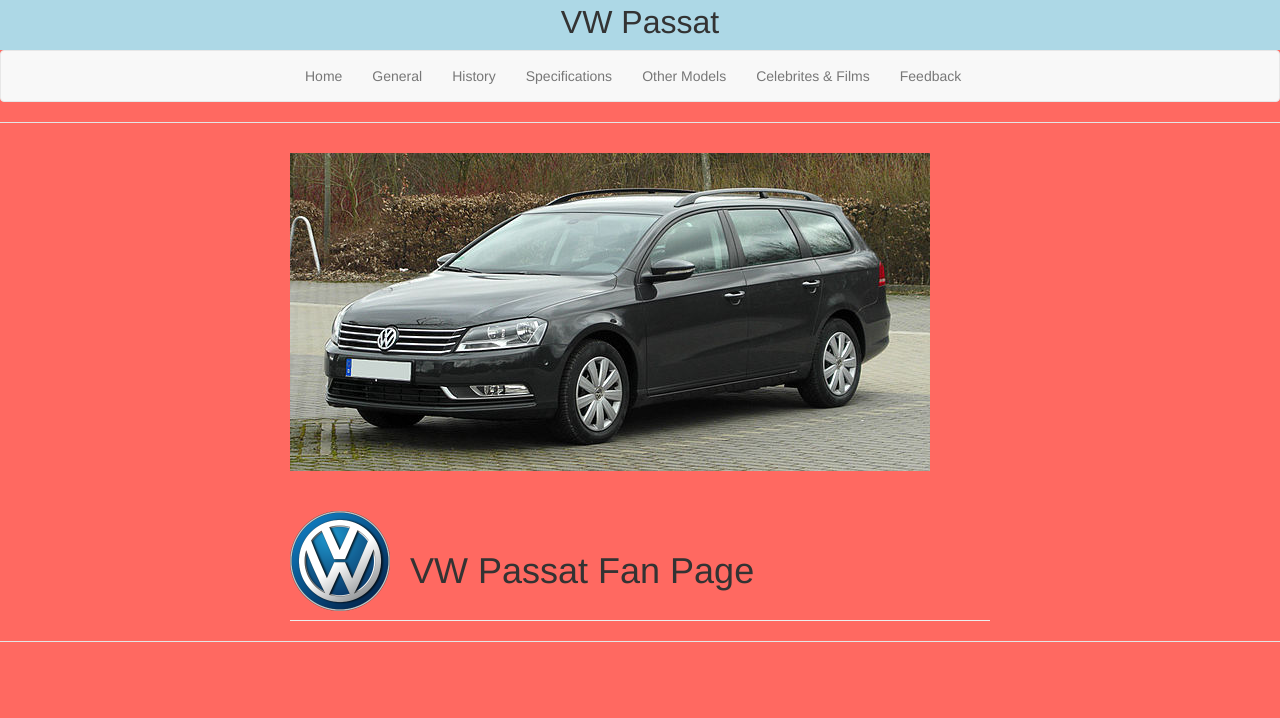
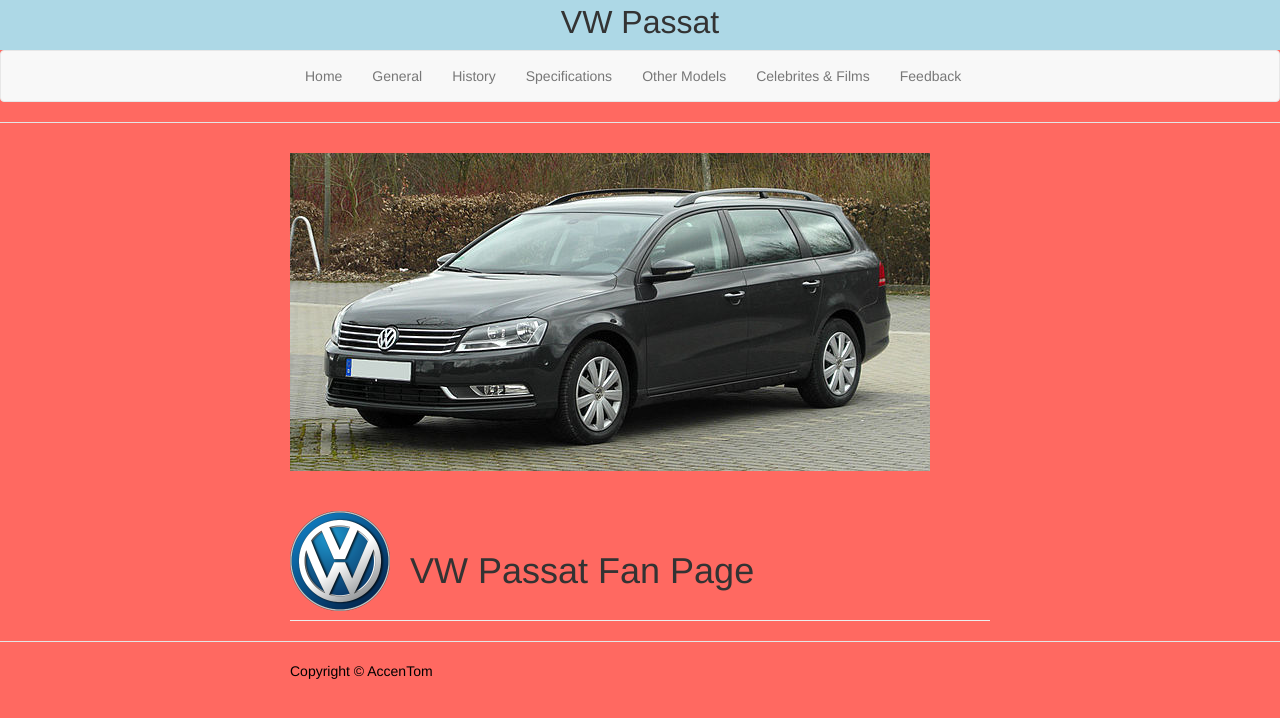
Before and after one commit to m-janos/car-fan, a website: page app/index.html in a window 1280 px wide. Drawn offline with nearby package versions, Linux system fonts and the light colour scheme; some packages are replaced by stand-ins of ours; files that its build step writes are made by us from their sources.

Commit message:
added footer

```diff
--- a/app/index.html
+++ b/app/index.html
@@ -59,6 +59,8 @@
 
     <div class="footer">
       <div class="container">
+        <span class="footerText">Copyright © AccenTom</span>
+
       </div>
     </div>
 
--- a/app/styles/main.css
+++ b/app/styles/main.css
@@ -8,6 +8,10 @@
 body {
   padding: 0;
   background-color: #ff6961;
+}
+
+.footerText {
+  color: black;
 }
 
 .lightBlue {
```
